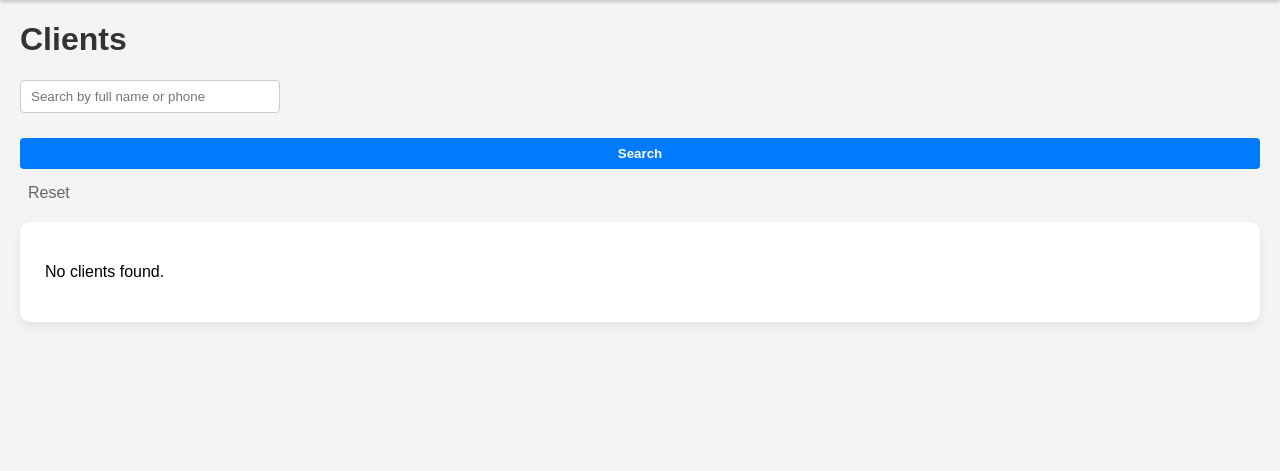
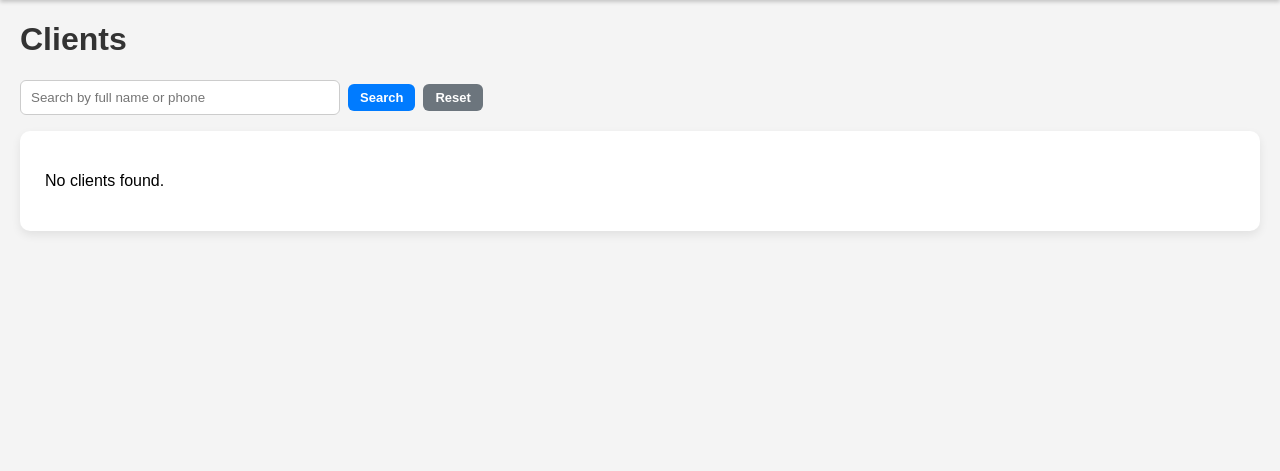
Before and after one commit to 5exclamations/fleks_control_panel, a Django app: page /clients/ in a window 1280 px wide. Shown: the part 62-533 px from the top of the page. Run offline with Django 5.2, Linux system fonts and the light colour scheme; the visitor is signed in with stand-in values (Sample User, id 1).

Commit message:
design changes

```diff
--- a/accounting/templates/accounting/clients_list.html
+++ b/accounting/templates/accounting/clients_list.html
@@ -4,23 +4,90 @@
 {% block title %}{% trans "Clients" %}{% endblock %}
 
 {% block content %}
+    <style>
+        .clients-page button {
+            margin-top: 0;
+        }
+        .clients-toolbar {
+            display: flex;
+            justify-content: space-between;
+            align-items: center;
+            gap: 12px;
+            margin-bottom: 16px;
+            flex-wrap: wrap;
+        }
+        .clients-search {
+            display: flex;
+            align-items: center;
+            gap: 8px;
+            flex-wrap: nowrap;
+        }
+        .clients-search input[type="text"] {
+            width: 320px;
+            max-width: 50vw;
+            padding: 9px 10px;
+            border-radius: 6px;
+            border: 1px solid #ccc;
+        }
+        .btn-link {
+            text-decoration: none;
+            display: inline-flex;
+            align-items: center;
+            justify-content: center;
+        }
+        .btn-sm {
+            padding: 7px 12px;
+            border-radius: 6px;
+            border: none;
+            font-size: 13px;
+            font-weight: 600;
+            line-height: 1;
+        }
+        .btn-view {
+            background: #007bff;
+            color: #fff;
+        }
+        .btn-edit {
+            background: #17a2b8;
+            color: #fff;
+        }
+        .btn-delete {
+            background: #dc3545;
+            color: #fff;
+            cursor: pointer;
+        }
+        .btn-reset {
+            background: #6c757d;
+            color: #fff;
+            white-space: nowrap;
+        }
+        .clients-actions {
+            display: flex;
+            gap: 6px;
+            align-items: center;
+            flex-wrap: nowrap;
+        }
+        .clients-actions form {
+            margin: 0;
+            display: inline-flex;
+        }
+    </style>
+
+    <div class="clients-page">
         <h1>{% trans "Clients" %}</h1>
 
-    <form method="get" style="margin-bottom: 20px;">
+        <div class="clients-toolbar">
+            <form method="get" class="clients-search">
                 <input
                     type="text"
                     name="q"
                     placeholder="{% trans 'Search by full name or phone' %}"
                     value="{{ query }}"
-            style="padding: 8px 10px; border-radius: 4px; border: 1px solid #ccc; width: 260px;"
                 />
-        <button type="submit" style="padding: 8px 14px; border-radius: 4px; border: none; background: #007bff; color: white;">
-            {% trans "Search" %}
-        </button>
-        <a href="{% url 'clients_list' %}" style="margin-left: 8px; color: #666; text-decoration: none;">
-            {% trans "Reset" %}
-        </a>
+                <button type="submit" class="btn-sm btn-view">{% trans "Search" %}</button>
+                <a href="{% url 'clients_list' %}" class="btn-link btn-sm btn-reset">{% trans "Reset" %}</a>
             </form>
+        </div>
 
         <div class="form-card">
             {% if clients %}
@@ -39,7 +106,7 @@
                         {% for client in clients %}
                             <tr>
                                 <td>
-                                <a href="{% url 'view_client' client.id %}" style="color: #007bff; text-decoration: none;">
+                                    <a href="{% url 'view_client' client.id %}" style="color: #007bff; text-decoration: none; font-weight: 600;">
                                         {{ client.full_name }}
                                     </a>
                                 </td>
@@ -58,18 +125,12 @@
                                 <td>{{ client.balance }} AZN</td>
                                 <td>{{ client.lessons_balance }}</td>
                                 <td>
-                                <div style="display: flex; gap: 6px; align-items: center;">
-                                    <a href="{% url 'view_client' client.id %}" class="button" style="padding: 4px 10px; font-size: 13px;">
-                                        {% trans "View" %}
-                                    </a>
-                                    <a href="{% url 'edit_client' client.id %}" class="button" style="padding: 4px 10px; font-size: 13px; background: #17a2b8;">
-                                        {% trans "Edit" %}
-                                    </a>
+                                    <div class="clients-actions">
+                                        <a href="{% url 'view_client' client.id %}" class="btn-link btn-sm btn-view">{% trans "View" %}</a>
+                                        <a href="{% url 'edit_client' client.id %}" class="btn-link btn-sm btn-edit">{% trans "Edit" %}</a>
                                         <form action="{% url 'delete_client' client.id %}" method="post" onsubmit="return confirm('{% trans 'Are you sure you want to delete this client? This action cannot be undone.' %}');">
                                             {% csrf_token %}
-                                        <button type="submit" style="padding: 4px 10px; font-size: 13px; background: #dc3545; color: white; border-radius: 4px; border: none;">
-                                            {% trans "Delete" %}
-                                        </button>
+                                            <button type="submit" class="btn-sm btn-delete">{% trans "Delete" %}</button>
                                         </form>
                                     </div>
                                 </td>
@@ -81,4 +142,5 @@
                 <p>{% trans "No clients found." %}</p>
             {% endif %}
         </div>
+    </div>
 {% endblock %}
--- a/accounting/views.py
+++ b/accounting/views.py
@@ -621,6 +621,9 @@ def reports(request):
     if selected_worker_id:
         try:
             transactions_qs = transactions_qs.filter(worker_id=int(selected_worker_id))
+            # У пополнений нет привязки к сотруднику, поэтому при фильтре по сотруднику
+            # показываем только сеансы конкретного сотрудника.
+            deposits_qs = deposits_qs.none()
             selected_worker = Worker.objects.select_related('user').filter(id=int(selected_worker_id)).first()
             if selected_worker:
                 selected_worker_name = selected_worker.user.get_full_name() or selected_worker.user.username
```
Lines whose indentation alone changed are shown as unchanged.
